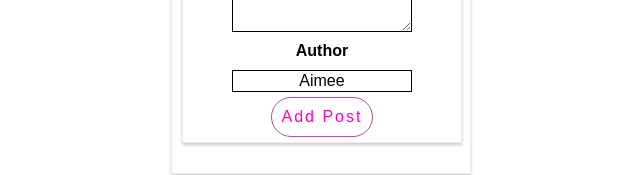
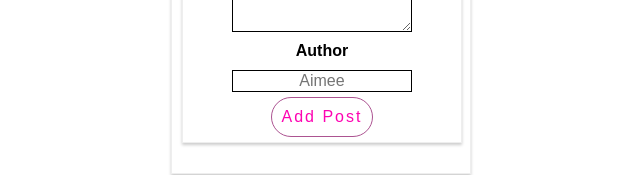
Before and after one commit to Aimeelynnramirez/dashboard, a React app: page /new-post in a window 1280 px wide. Shown: the part 374-549 px from the top of the page, without its empty margins (319-959 px from the left). Built offline with nearby package versions, Linux system fonts and the light colour scheme.

Commit message:
placeholder suggestion

```diff
--- a/src/containers/Blog/NewPost/NewPost.js
+++ b/src/containers/Blog/NewPost/NewPost.js
@@ -11,7 +11,7 @@ class NewPost extends Component {
         postBody:[],
         title: '',
         content: '',
-        author: 'Aimee',
+        author: '',
         submitted: false
     }
 
@@ -85,7 +85,7 @@ class NewPost extends Component {
                 <label>Content</label>
                 <textarea rows="6" value={this.state.content} onChange={(event) => this.setState({content: event.target.value})} />
                 <label>Author</label>
-                <input value={this.state.author} onChange={(event) => this.setState({author: event.target.value})}/>
+                <input placeholder="Aimee" value={this.state.author} onChange={(event) => this.setState({author: event.target.value})}/>
                 <button onClick={()=> {if(window.confirm('Are you sure you want to send this comment?')) this.postDataHandler()}}>Add Post</button>
                 </div>
             </div>
```
